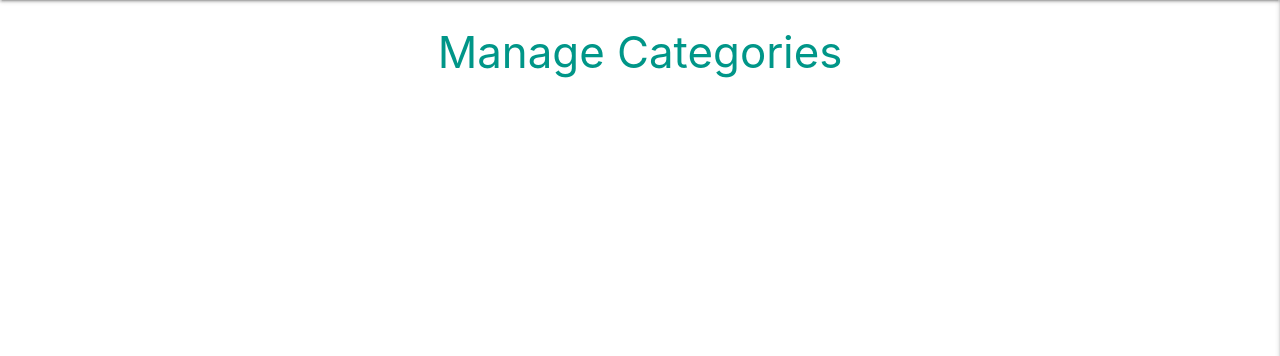
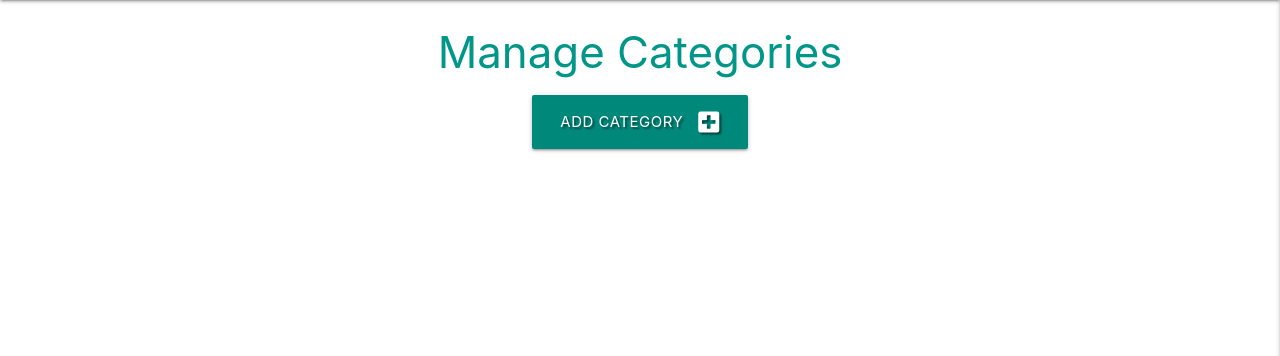
Before and after one commit to Danbob81/task_manager, a Flask app: page /get_categories in a window 1280 px wide. Shown: the part 64-420 px from the top of the page. Run offline with Flask 2, Linux system fonts and the light colour scheme; data that the repository does not hold is empty; some libraries are stand-ins or nearby versions.

Commit message:
add option to add category to db

```diff
--- a/app.py
+++ b/app.py
@@ -152,6 +152,19 @@ def get_categories():
     return render_template("categories.html", categories=categories)
 
 
+@app.route("/add_category", methods=["GET", "POST"])
+def add_category():
+    if request.method == "POST":
+        category = {
+            "category_name": request.form.get("category_name")
+        }
+        mongo.db.categories.insert_one(category)
+        flash("New Category Added!")
+        return redirect(url_for("get_categories"))
+
+    return render_template("add_category.html")
+
+
 if __name__ == "__main__":
     app.run(host=os.environ.get("IP"),
             port=int(os.environ.get("PORT")),
--- a/templates/add_task.html
+++ b/templates/add_task.html
@@ -61,7 +61,7 @@
             <div class="row">
                 <div class="col s12 center-align">
                     <button type="submit" class="btn-large teal darken-1 text-shadow">
-                        Add Task <i class="fas fa-plu-square right"></i>
+                        Add Task <i class="fas fa-plus-square right"></i>
                     </button>
                 </div>
             </div>
--- a/templates/categories.html
+++ b/templates/categories.html
@@ -2,6 +2,14 @@
 {% block content %}
 
     <h3 class="teal-text darken-3 center-align">Manage Categories</h3>
+
+    <div class="row">
+        <div class="col s12 center-align">
+            <a href="{{ url_for('add_category') }}" class="btn-large teal darken-1 text-shadow">
+                Add Category <i class="fas fa-plus-square right"></i>
+            </a>
+        </div>
+    </div>
 
     <div class="row">
         {% for category in categories %}
```
Also changed, not shown: templates/add_category.html (added, +28 -0 lines).
